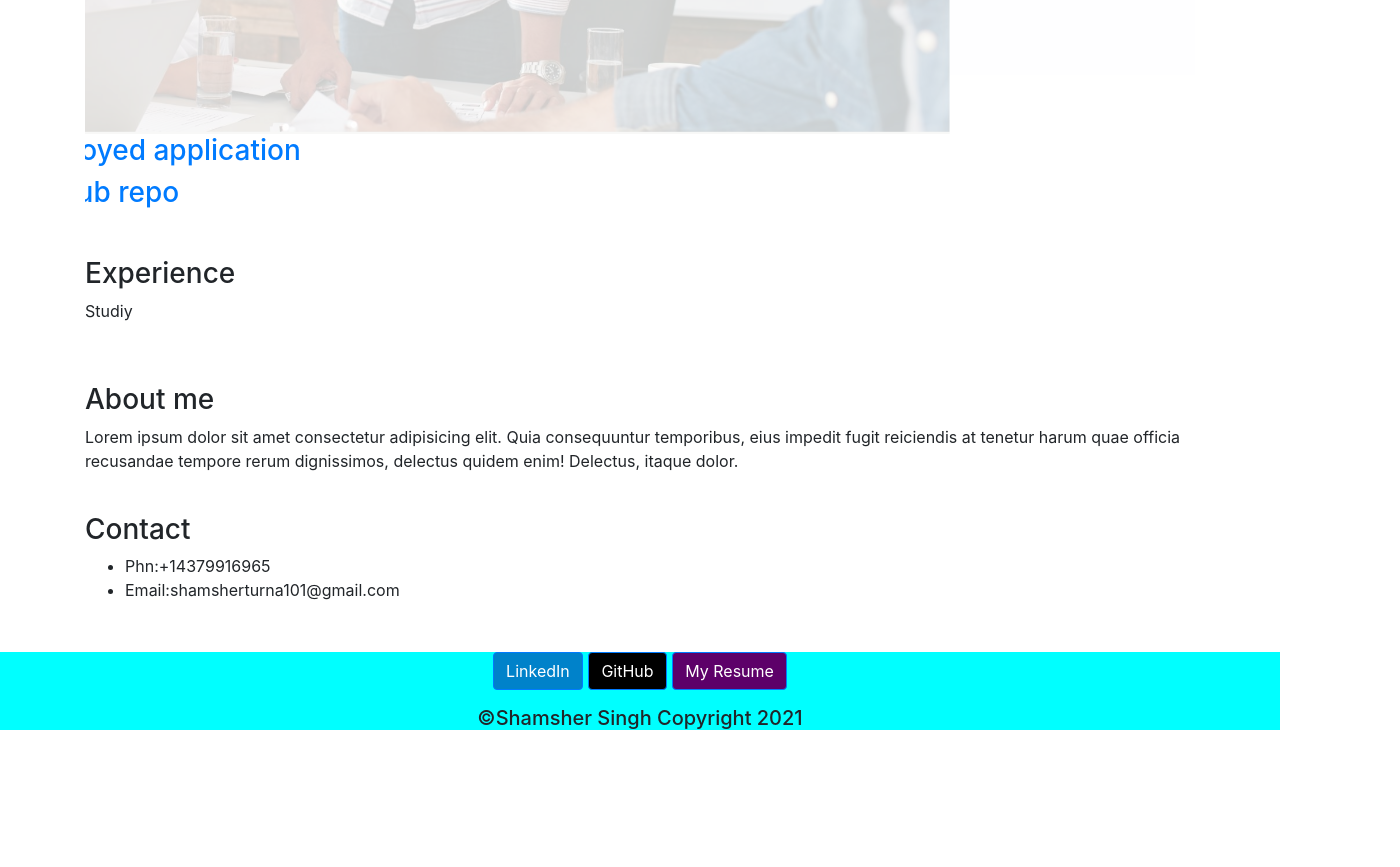
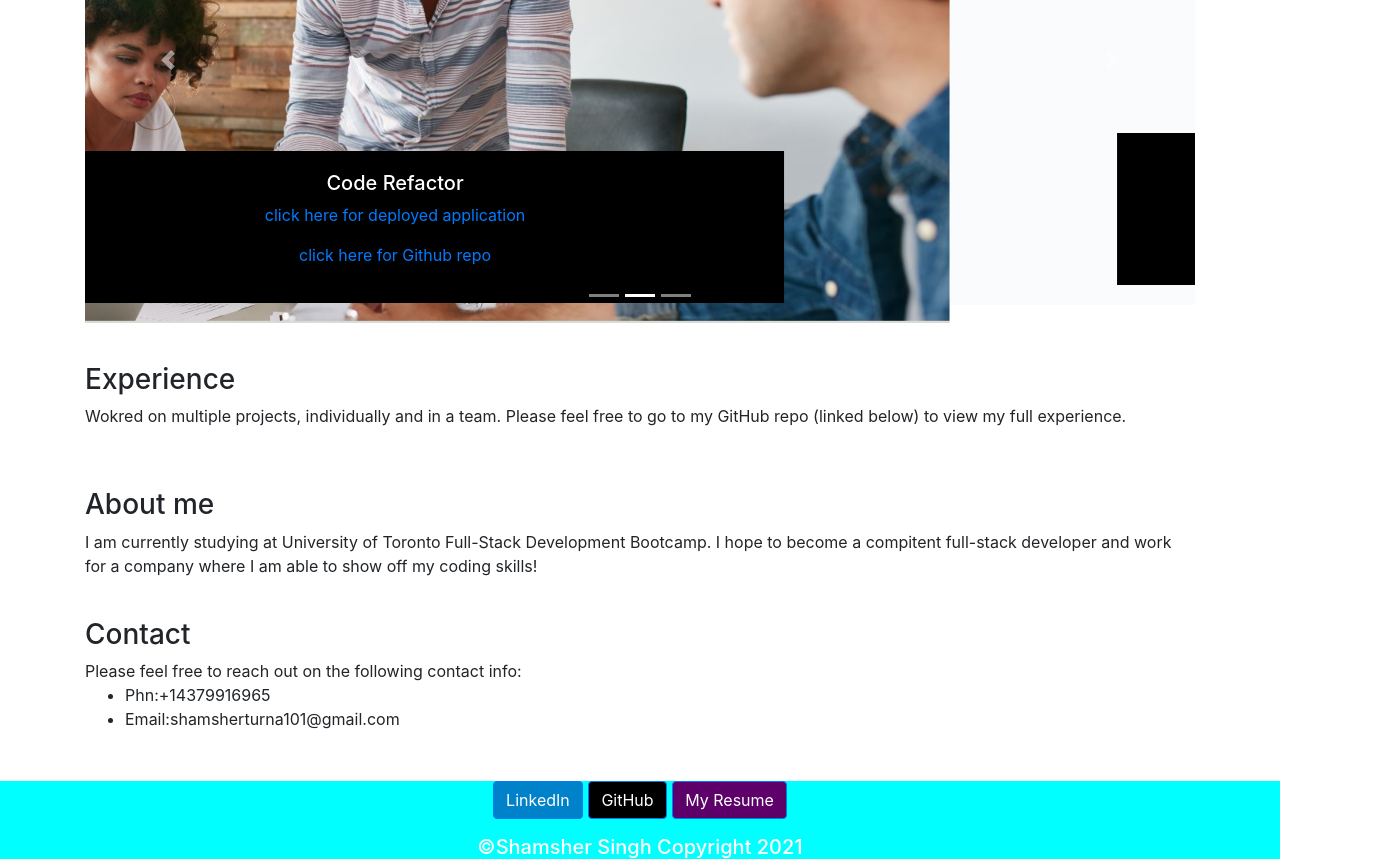
Before and after one commit to SSinghcode/portfolioUpdate, a plain HTML site: page index.html in a window 1280 px wide. Shown: the part 1680-2547 px from the top of the page, 1400 px wide, since content can reach past the window. Before the commit the page ends 2418 px from the top, so only its background shows below. Drawn offline with nearby package versions, Linux system fonts and the light colour scheme.

Commit message:
final change

```diff
--- a/assets/stylesheet/style.css
+++ b/assets/stylesheet/style.css
@@ -1,8 +1,8 @@
 
 
-.opc{
-
-    opacity: .2;
+.img1{
+    margin-top: 20px;
+    height:200px;
 
 
 }
@@ -30,3 +30,18 @@ p{
     text-size-adjust: 30px;
     color:red
 }
+
+.carousel-caption{
+    background-color: black;
+
+}
+
+h5{
+    color:white;
+    /* background-color: black; */
+}
+
+p{
+    color:white;
+    /* background-color: black; */
+}
--- a/index.html
+++ b/index.html
@@ -87,26 +87,44 @@
                 </ol>
                 <div class="carousel-inner">
                     <div class="carousel-item active">
-                        <h3>Code Refactor </h3><a href="https://ssinghcode.github.io/code/"> <img class="d-block w-100 opc"
+                        <a href="https://ssinghcode.github.io/code/"> <img class="d-block w-100 opc"
                                 src="./assets/images/web1.JPG" alt="First slide"></a>
-                        <a href="https://ssinghcode.github.io/code/">
-                            <h3>click here for deployed application</h3>
-                        </a>
-                        <a href="https://github.com/SSinghcode/code">
-                            <h3>click here for Github repo</h3>
-                        </a>
+                                <div class="carousel-caption d-none d-md-block">
+                                    <h5>Code Refactor</h5>
+                                    <p><a href="https://ssinghcode.github.io/code/">click here for deployed application</a></p>
+                                    <p><a href="https://github.com/SSinghcode/code">click here for Github repo</a></p>
+                                  </div>
+                            </a>
                     </div>
                     <div class="carousel-item">
-                        <a href=" https://ssinghcode.github.io/passwordgenerator/"><img class="d-block w-100 opc"
+                        <a href="https://ssinghcode.github.io/passwordgenerator/"><img class="d-block w-100 opc"
                                 src="./assets/images/web2.JPG" alt="Second slide"></a>
+                                <div class="carousel-caption d-none d-md-block">
+                                    <h5>Password Generator</h5>
+                                    <p><a href="https://ssinghcode.github.io/passwordgenerator/">click here for deployed application</a></p>
+                                    <p><a href="https://github.com/SSinghcode/passwordgenerator">click here for Github repo</a></p>
+                                  </div>
+                            </a>
                     </div>
                     <div class="carousel-item">
                         <a href="https://ssinghcode.github.io/codequiz/"> <img class="d-block w-100 opc"
                                 src="./assets/images/web3.JPG" alt="Third slide"></a>
+                                <div class="carousel-caption d-none d-md-block">
+                                    <h5>Code Quiz</h5>
+                                    <p><a href="https://ssinghcode.github.io/codequiz/">click here for deployed application</a></p>
+                                    <p><a href="https://github.com/SSinghcode/codequiz">click here for Github repo</a></p>
+                                  </div>
+                            </a>
                     </div>
                     <div class="carousel-item">
                         <a href="https://ssinghcode.github.io/dailyPlanner/"> <img class="d-block w-100 opcS"
                                 src="./assets/images/web4.JPG" alt=" slide"></a>
+                                <div class="carousel-caption d-none d-md-block">
+                                    <h5>Daily Planner</h5>
+                                    <p><a href="https://ssinghcode.github.io/dailyPlanner/">click here for deployed application</a></p>
+                                    <p><a href="https://github.com/SSinghcode/dailyPlanner">click here for Github repo</a></p>
+                                  </div>
+                            </a>
                     </div>
                 </div>
                 <a class="carousel-control-prev" href="#carouselExampleIndicators" role="button" data-slide="prev">
@@ -123,18 +141,18 @@
 
         <section id="application" class="application">
             <h3>Experience</h3>
-            Studiy
+            Wokred on multiple projects, individually and in a team. Please feel free to go to my GitHub repo (linked below) to view my full experience.
         </section>
 
 
         <section id="skills" class="skills">
             <h3>About me</h3>
-            Lorem ipsum dolor sit amet consectetur adipisicing elit. Quia consequuntur temporibus,
-            eius impedit fugit reiciendis at tenetur harum quae officia recusandae tempore rerum dignissimos, delectus
-            quidem enim! Delectus, itaque dolor.
+            I am currently studying at University of Toronto Full-Stack Development Bootcamp.
+            I hope to become a compitent full-stack developer and work for a company where I am able to show off my coding skills!
         </section>
         <section id="contact" class="contact">
             <h3>Contact</h3>
+            Please feel free to reach out on the following contact info:
             <ul>
                 <li>Phn:+14379916965</li>
                 <li>Email:shamsherturna101@gmail.com</li>
```
Also changed, not shown: assets/images/Project2.jpg (added), assets/images/code4.png (added), assets/images/image2.png (added), assets/images/laptop.jpg (added), assets/images/laptop.png (added), assets/images/project1.png (added), assets/images/project2.jfif (added), assets/images/project4.jfif (added), assets/images/responsive.JPG (added), 3 other files.
